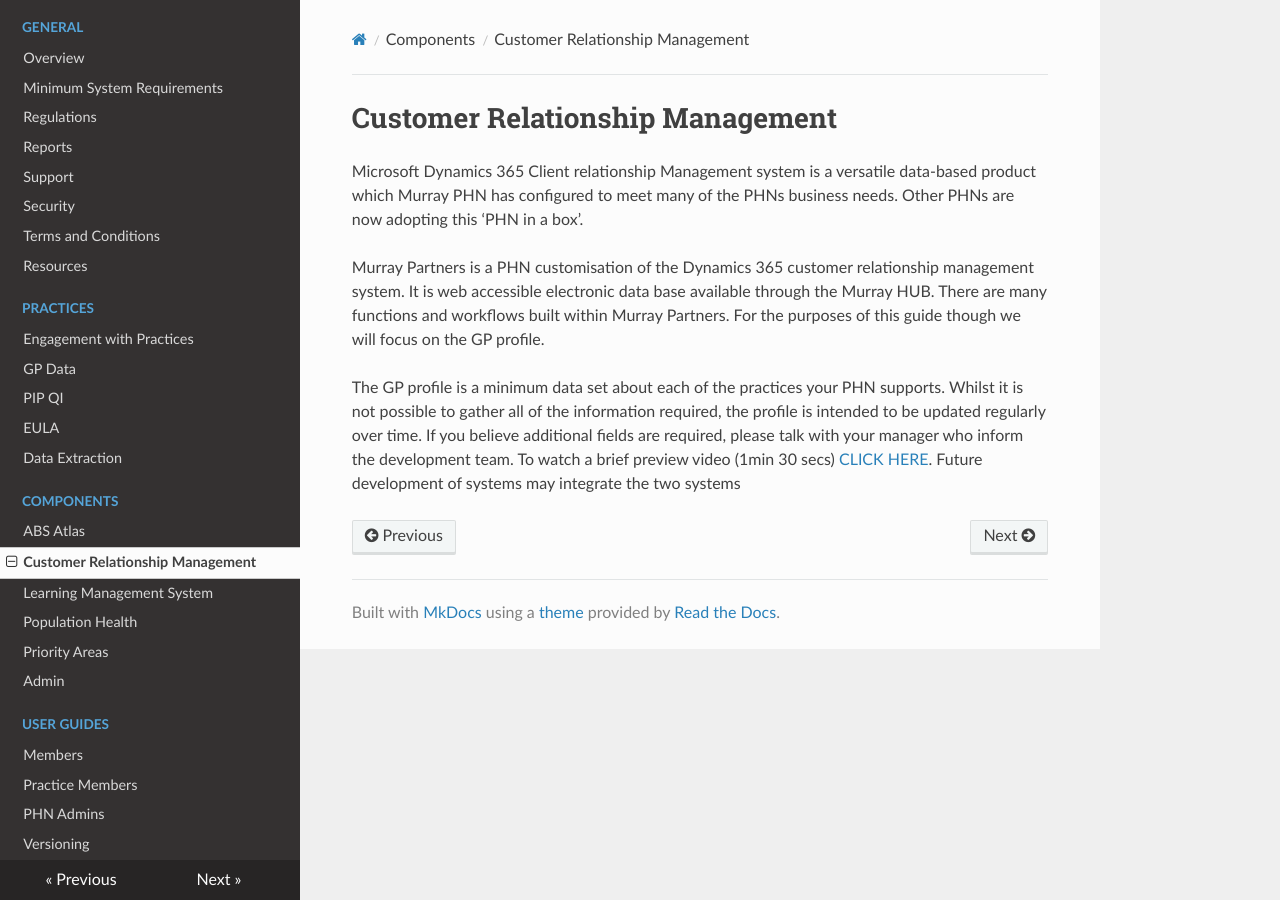
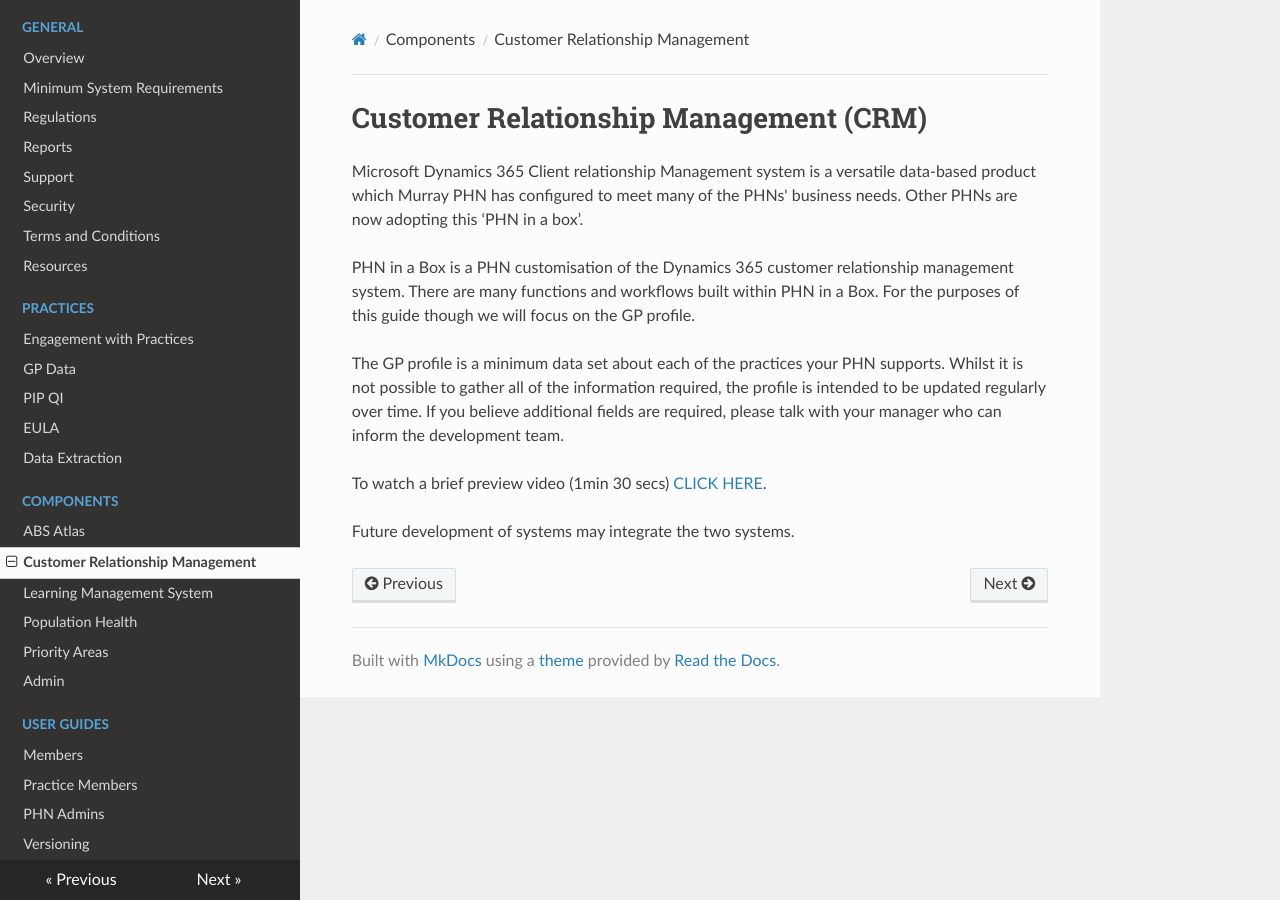
Before and after one commit to MurrayPHN/phn-exchange-docs, an MkDocs documentation site: the page built from docs/components/crm.md, in a window 1280 px wide. Built offline with MkDocs 1.6.1, drawn with Linux system fonts in a browser that asks for light colours; nearby versions of some CDN libraries.

Commit message:
Syntax, punctuation and renaming conventions.
NB: Need generic terms for Murray HUB.

```diff
--- a/docs/components/crm.md
+++ b/docs/components/crm.md
@@ -1,9 +1,11 @@
-# Customer Relationship Management
+# Customer Relationship Management (CRM)
 
-Microsoft Dynamics 365 Client relationship Management system is a versatile data-based product which Murray PHN has configured to meet many of the PHNs business needs. Other PHNs are now adopting this ‘PHN in a box’.
+Microsoft Dynamics 365 Client relationship Management system is a versatile data-based product which Murray PHN has configured to meet many of the PHNs' business needs. Other PHNs are now adopting this ‘PHN in a box’.
 
-Murray Partners is a PHN customisation of the Dynamics 365 customer relationship management system. It is web accessible electronic data base available through the Murray HUB. There are many functions and workflows built within Murray Partners. For the purposes of this guide though we will focus on the GP profile.
+PHN in a Box is a PHN customisation of the Dynamics 365 customer relationship management system. There are many functions and workflows built within PHN in a Box. For the purposes of this guide though we will focus on the GP profile.
 
-The GP profile is a minimum data set about each of the practices your PHN supports. Whilst it is not possible to gather all of the information required, the profile is intended to be updated regularly over time. If you believe additional fields are required, please talk with your manager who inform the development team.
+The GP profile is a minimum data set about each of the practices your PHN supports. Whilst it is not possible to gather all of the information required, the profile is intended to be updated regularly over time. If you believe additional fields are required, please talk with your manager who can inform the development team.
+
 To watch a brief preview video (1min 30 secs) [CLICK HERE](https://youtu.be/P8YCFshdRaY).
-Future development of systems may integrate the two systems
+
+Future development of systems may integrate the two systems.
```
